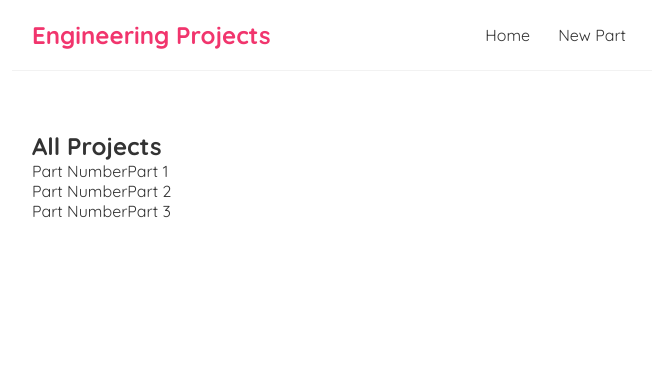
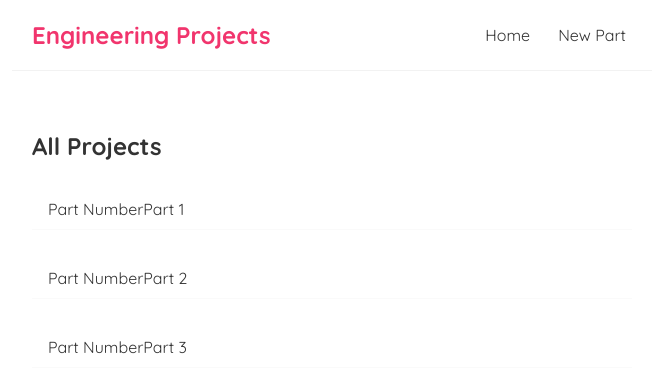
Before and after one commit to Wxmnath/engineering-samples-tracker, a React (Create React App) app: page / in a window 1280 px wide. Shown: the top 392 px of the page, without its empty margins (308-965 px from the left). Built offline with nearby package versions, Linux system fonts and the light colour scheme; data requests are answered from the project's data file.

Commit message:
ProjectDetails page created to see individual projects using the useParams hook

```diff
--- a/src/Components/App.js
+++ b/src/Components/App.js
@@ -3,6 +3,7 @@ import { BrowserRouter as Router, Route, Routes } from "react-router-dom";
 import Navbar from "./Navbar";
 import Home from "./Home";
 import Create from "./Create";
+import ProjectDetails from "./ProjectDetails";
 
 function App() {
   return (
@@ -13,6 +14,7 @@ function App() {
           <Routes>
             <Route path="/" element={<Home />} />
             <Route path="/create" element={<Create />} />
+            <Route path="/projects/:id" element={<ProjectDetails />} />
           </Routes>
         </div>
       </div>
--- /dev/null
+++ b/src/Components/ProjectDetails.js
@@ -0,0 +1,13 @@
+import React from "react";
+import { useParams } from "react-router-dom";
+
+function ProjectDetails() {
+  const { id } = useParams();
+  return (
+    <div className="project-details">
+      <h2>Project Details - {id}</h2>
+    </div>
+  );
+}
+
+export default ProjectDetails;
--- a/src/Components/ProjectList.js
+++ b/src/Components/ProjectList.js
@@ -1,5 +1,6 @@
 /* eslint-disable react/prop-types */
 import React from "react";
+import { Link } from "react-router-dom";
 
 function ProjectList({ projects, title }) {
   return (
@@ -7,8 +8,10 @@ function ProjectList({ projects, title }) {
       <h2>{title}</h2>
       {projects.map((project) => (
         <div className="project-preview" key={project.id}>
-          <h2>{project.title}</h2>
-          <p>Part Number{project.Part}</p>
+          <Link to={`/projects/${project.id}`}>
+            <h2>{project.title}</h2>
+            <p>Part Number{project.Part}</p>
+          </Link>
         </div>
       ))}
     </div>
--- a/src/Styles/index.css
+++ b/src/Styles/index.css
@@ -35,16 +35,20 @@
 }
 
 /* blog previews / list */
-.blog-preview {
+.project-preview {
   padding: 10px 16px;
   margin: 20px 0;
   border-bottom: 1px solid #fafafa;
 }
-.blog-preview:hover {
+.project-preview:hover {
   box-shadow: 1px 3px 5px rgba(0, 0, 0, 0.1);
 }
-.blog-preview h2 {
+.project-preview h2 {
   font-size: 20px;
   color: #f1356d;
   margin-bottom: 8px;
 }
+
+.project-preview a {
+  text-decoration: none;
+}
```
